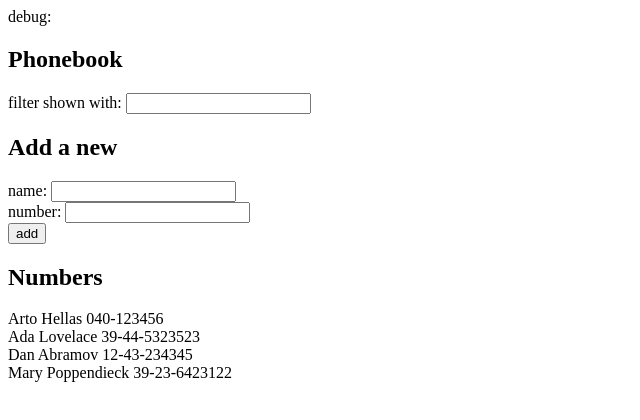
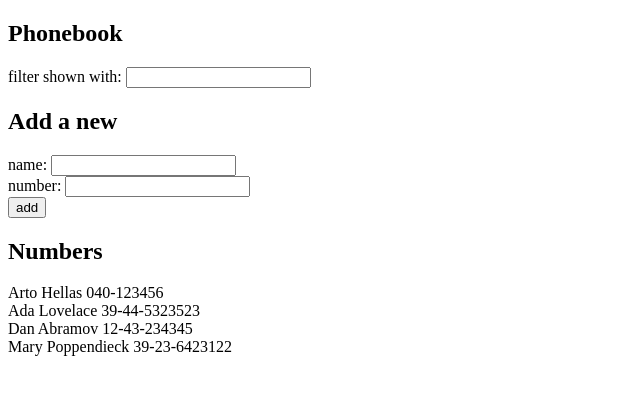
Before and after one commit to Nothing-Too-Fancy/FullstackOpen, a React (Vite) app in the folder Exercises/part2/phonebook/: page / in a window 1280 px wide. Shown: the top 420 px of the page, without its empty margins (0-640 px from the left). Built offline with nearby package versions, Linux system fonts and the light colour scheme.

Commit message:
exercise 2.10

```diff
--- a/Exercises/part2/phonebook/src/App.jsx
+++ b/Exercises/part2/phonebook/src/App.jsx
@@ -1,15 +1,7 @@
 import { useState } from 'react'
-
-const Number = (props) => {
-
-  return (
-    <div>{props.name} {props.number}</div>
-  )
-}
-
-const isDuplicate = (newName) => {
-  return
-}
+import Filter from './components/Filter.jsx'
+import PersonForm from './components/PersonForm.jsx'
+import Phonebook from './components/Phonebook.jsx'
 
 const App = () => {
   const [persons, setPersons] = useState([
@@ -57,25 +49,12 @@ const App = () => {
 
   return (
     <div>
-      <div>debug: {newName}</div>
       <h2>Phonebook</h2>
-      filter shown with: <input value={newFilter} onChange={handleFilterChange}/>
-      <form onSubmit={addNumber}>
-        <h2>Add a new</h2>
-        <div>
-          name: <input required value={newName} onChange={handleNameChange}/>
-        </div>
-        <div>
-          number: <input required value={newNumber} onChange={handleNumberChange}/>
-        </div>
-        <div>
-          <button type="submit">add</button>
-        </div>
-      </form>
+      <Filter value={newFilter} event={handleFilterChange}/>
+      <h2>Add a new</h2>
+      <PersonForm submit={addNumber} name={newName} number={newNumber} onNameChange={handleNameChange} onNumChange={handleNumberChange}/>
       <h2>Numbers</h2>
-      {persons.filter((person) => person.name.toLowerCase().includes(newFilter.toLowerCase())).map((person) =>
-        <Number key={person.name} name={person.name} number={person.number} />)}
-
+      <Phonebook persons={persons} filter={newFilter}></Phonebook>
     </div>
   )
 }
--- /dev/null
+++ b/Exercises/part2/phonebook/src/components/Filter.jsx
@@ -0,0 +1,11 @@
+
+const Filter = (props) => {
+
+  return (
+    <>
+      filter shown with: <input value={props.value} onChange={props.event}/>
+    </>
+  )
+}
+
+export default Filter
--- /dev/null
+++ b/Exercises/part2/phonebook/src/components/Person.jsx
@@ -0,0 +1,9 @@
+
+const Person = (props) => {
+
+  return (
+    <div>{props.name} {props.number}</div>
+  )
+}
+
+export default Person
--- /dev/null
+++ b/Exercises/part2/phonebook/src/components/PersonForm.jsx
@@ -0,0 +1,19 @@
+
+const PersonForm = (props) => {
+
+  return (
+    <form onSubmit={props.submit}>
+        <div>
+          name: <input required value={props.name} onChange={props.onNameChange}/>
+        </div>
+        <div>
+          number: <input required value={props.number} onChange={props.onNumChange}/>
+        </div>
+        <div>
+          <button type="submit">add</button>
+        </div>
+      </form>
+  )
+}
+
+export default PersonForm
--- /dev/null
+++ b/Exercises/part2/phonebook/src/components/Phonebook.jsx
@@ -0,0 +1,13 @@
+import Person from "./Person"
+
+const Phonebook = (props) => {
+
+  return (
+    <>
+    {props.persons.filter((person) => person.name.toLowerCase().includes(props.filter.toLowerCase())).map((person) =>
+        <Person key={person.name} name={person.name} number={person.number} />)}
+    </>
+  )
+}
+
+export default Phonebook
```
